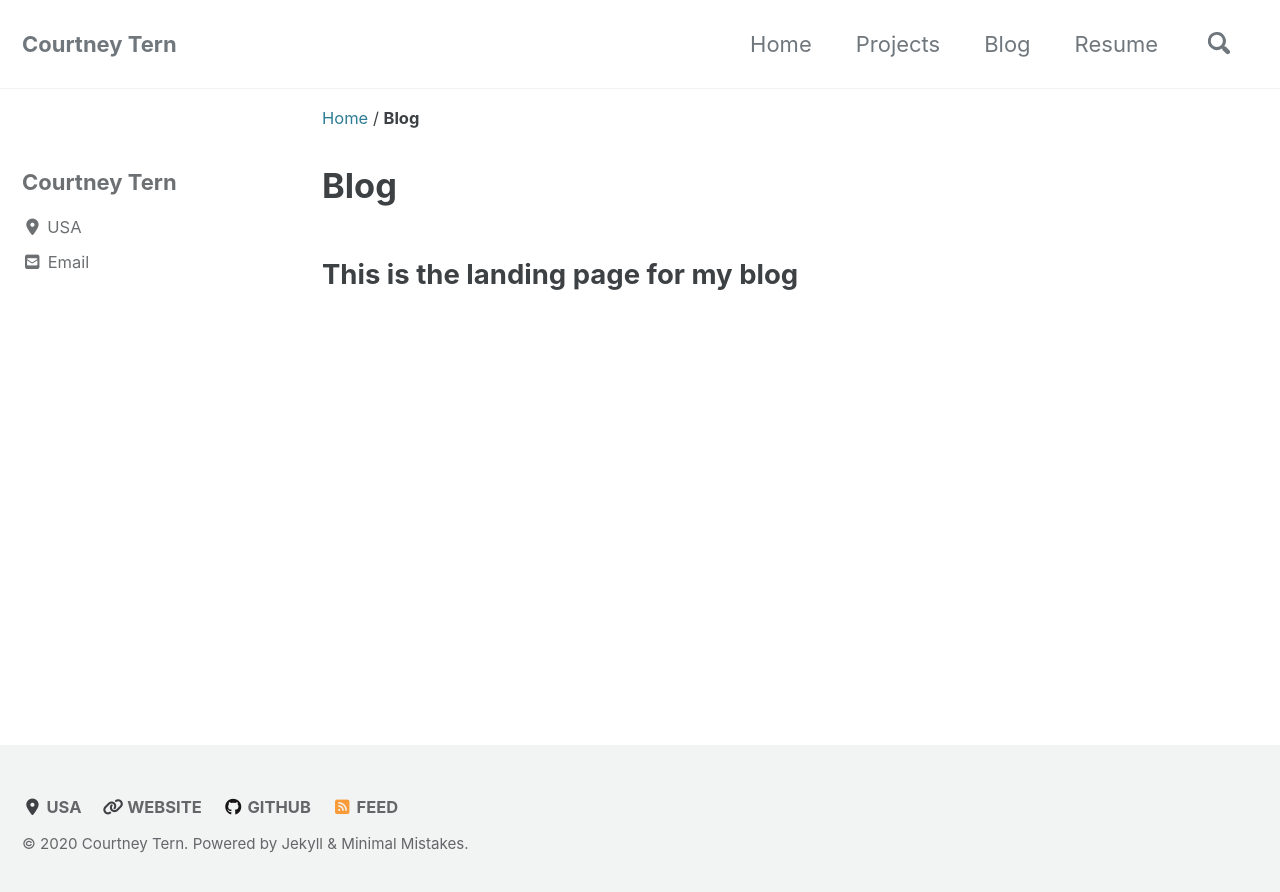
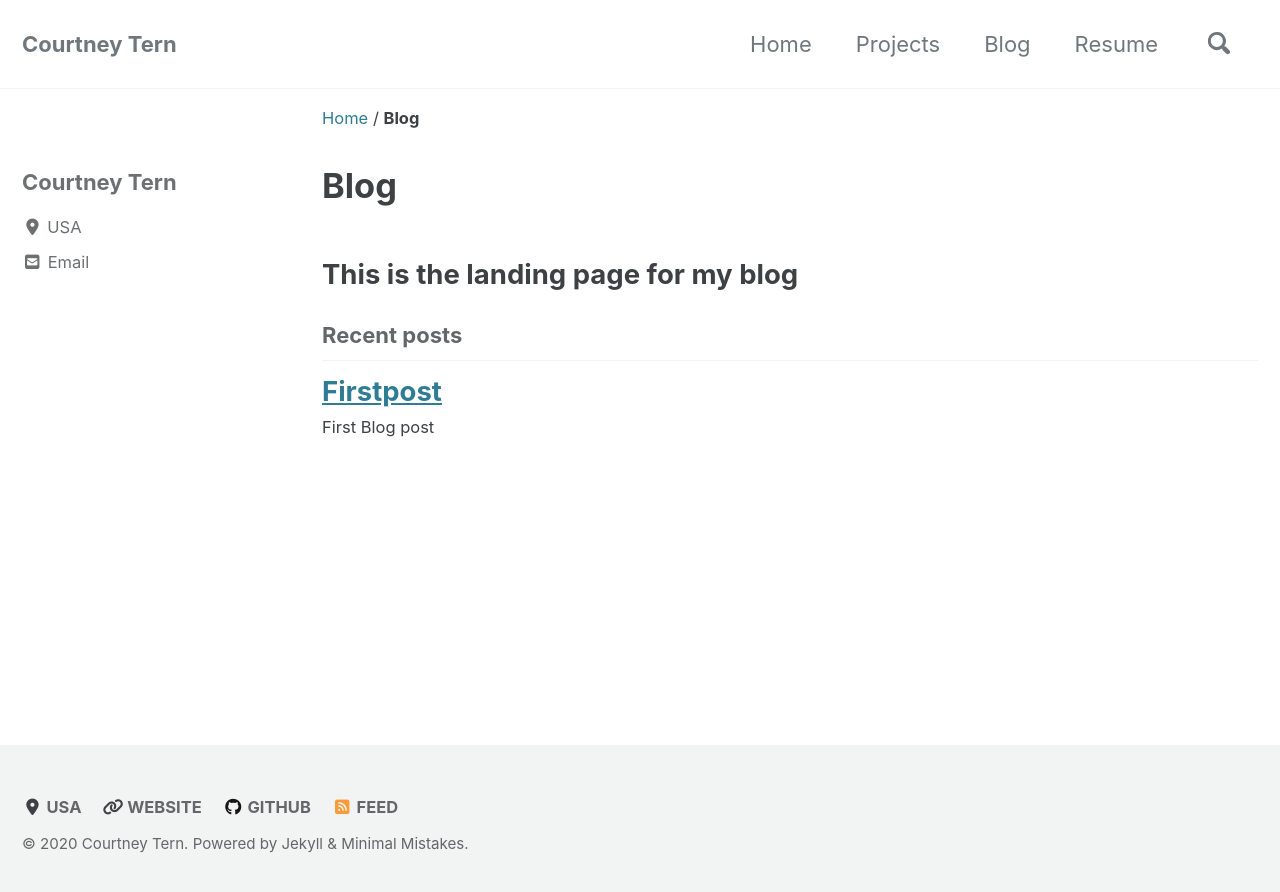
Before and after one commit to courtneytern/courtneytern.github.io, a Jekyll site: the page built from _pages/blog.md, in a window 1280 px wide. Shown: the top 892 px of the page. Built offline with Jekyll 4.4.1, drawn with Linux system fonts in a browser that asks for light colours; cached includes are drawn as plain includes; nearby versions of some CDN libraries.

Commit message:
Update blog.md
test

```diff
--- a/_pages/blog.md
+++ b/_pages/blog.md
@@ -8,3 +8,16 @@
 ---
 
 ## This is the landing page for my blog
+<h3 class="archive__subtitle">{{ site.data.ui-text[site.locale].recent_posts | default: "Recent Posts" }}</h3>
+
+{% if paginator %}
+  {% assign posts = paginator.posts %}
+{% else %}
+  {% assign posts = site.posts %}
+{% endif %}
+
+{% for post in posts %}
+  {% include archive-single.html %}
+{% endfor %}
+
+{% include paginator.html %}
```
